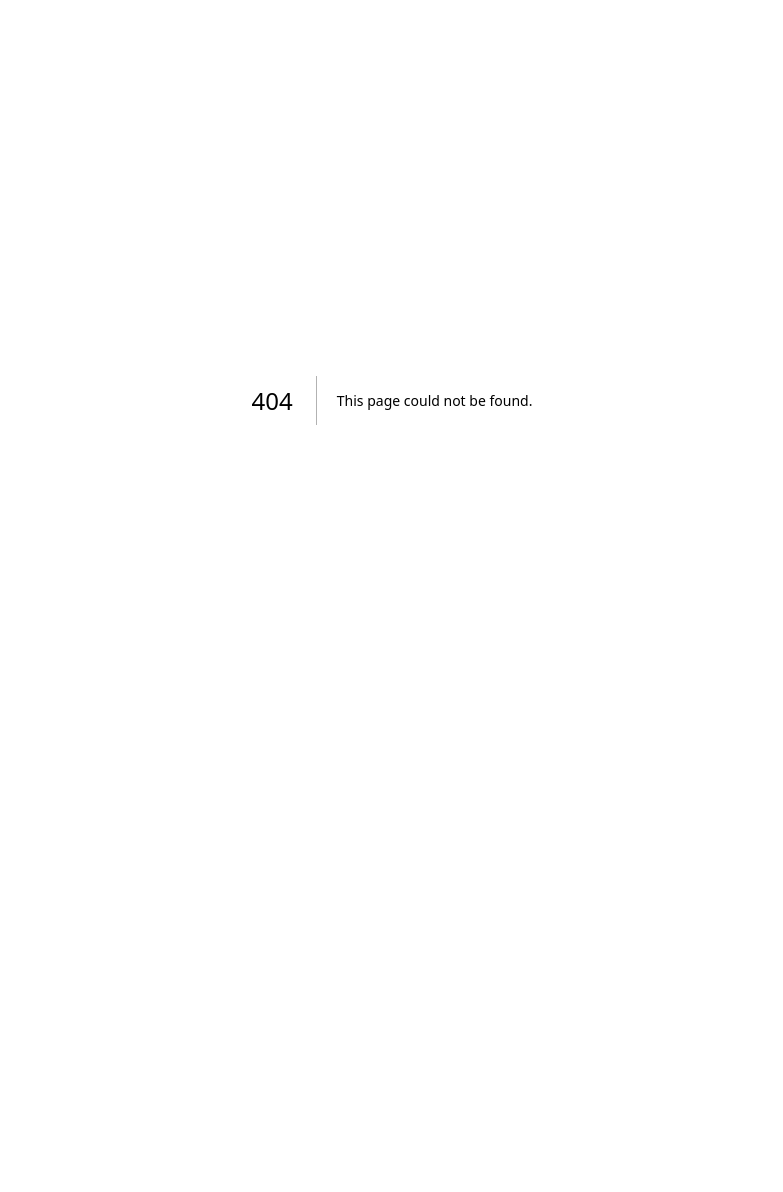
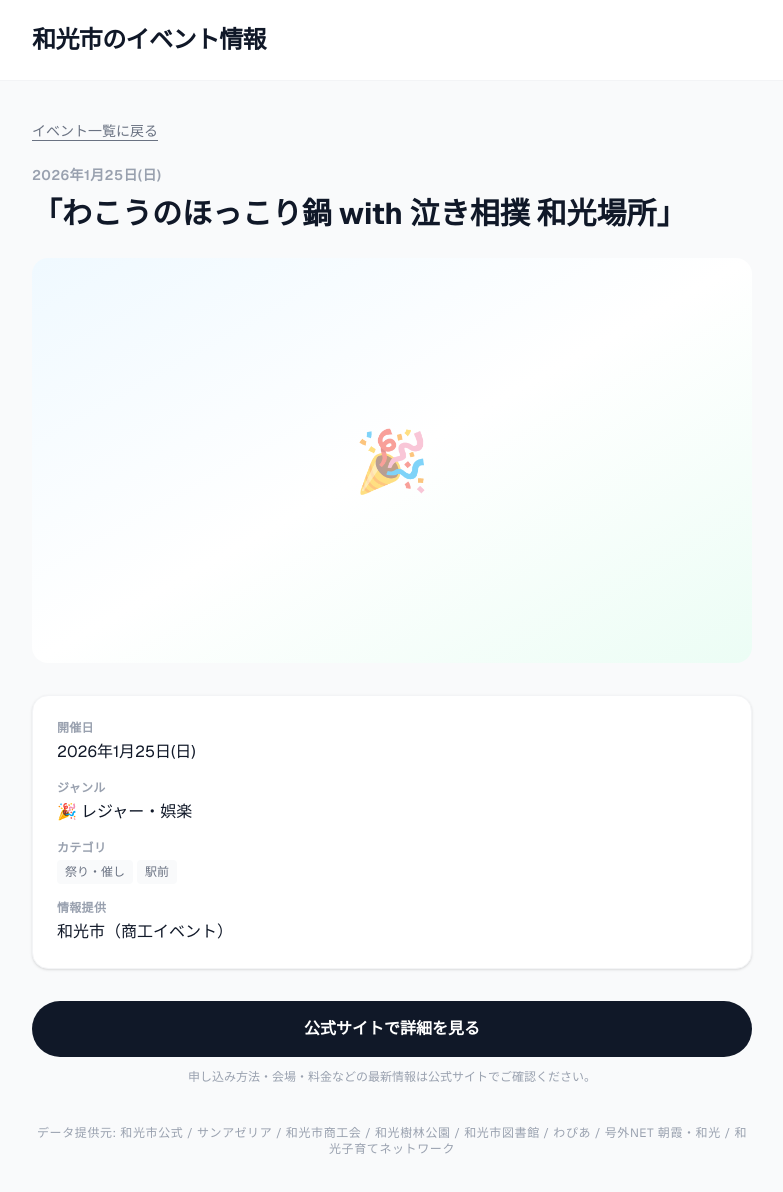
Before and after one commit to niman1114/wakocityevent, a Next.js app: page /events/2026-01-25-7b800695 in a window 1280 px wide. Before the commit this address had no page. Shown: the top 1192 px of the page, without its empty margins (248-1031 px from the left). Before the commit the page ends 800 px from the top, so only its background shows below. Built offline with nearby package versions, Linux system fonts and the light colour scheme.

Commit message:
Add per-event detail pages for SEO (SSG /events/[slug], sitemap entries, card links to detail pages)

```diff
--- /dev/null
+++ b/src/app/events/[slug]/page.tsx
@@ -0,0 +1,194 @@
+import type { Metadata } from 'next';
+import Link from 'next/link';
+import { notFound } from 'next/navigation';
+import { getAllEvents, getEventBySlug, eventSlug, validImageUrl } from '@/lib/events';
+import { getGenreIcon, type Event } from '@/lib/genreMapping';
+
+const SITE_URL = 'https://wakocityevent.vercel.app';
+
+export function generateStaticParams() {
+    return getAllEvents().map((event) => ({ slug: eventSlug(event) }));
+}
+
+function formatDate(dateStr: string) {
+    const date = new Date(dateStr);
+    return date.toLocaleDateString('ja-JP', {
+        year: 'numeric',
+        month: 'long',
+        day: 'numeric',
+        weekday: 'short',
+    });
+}
+
+function buildDescription(event: Event): string {
+    const parts = [
+        `${formatDate(event.date)}に和光市周辺で開催されるイベント「${event.title}」の情報です。`,
+        event.genre ? `ジャンル: ${event.genre}。` : '',
+        event.source ? `情報提供: ${event.source}。` : '',
+        '和光市のイベント情報ポータルが毎日自動更新でお届けします。',
+    ];
+    return parts.join('');
+}
+
+export async function generateMetadata({
+    params,
+}: {
+    params: Promise<{ slug: string }>;
+}): Promise<Metadata> {
+    const { slug } = await params;
+    const event = getEventBySlug(slug);
+    if (!event) return {};
+    const description = buildDescription(event);
+    return {
+        title: event.title,
+        description,
+        alternates: { canonical: `/events/${slug}` },
+        openGraph: {
+            title: event.title,
+            description,
+            url: `${SITE_URL}/events/${slug}`,
+            type: 'article',
+        },
+        twitter: {
+            card: 'summary_large_image',
+            title: event.title,
+            description,
+        },
+    };
+}
+
+function buildJsonLd(event: Event, slug: string) {
+    const image = validImageUrl(event.imageUrl);
+    return {
+        '@context': 'https://schema.org',
+        '@type': 'Event',
+        name: event.title,
+        startDate: event.date.replace(/\//g, '-'),
+        url: event.url,
+        eventAttendanceMode: 'https://schema.org/OfflineEventAttendanceMode',
+        eventStatus: 'https://schema.org/EventScheduled',
+        ...(image ? { image } : {}),
+        location: {
+            '@type': 'Place',
+            name: event.source || '和光市',
+            address: {
+                '@type': 'PostalAddress',
+                addressLocality: '和光市',
+                addressRegion: '埼玉県',
+                addressCountry: 'JP',
+            },
+        },
+        organizer: { '@type': 'Organization', name: event.source || '和光市' },
+        mainEntityOfPage: `${SITE_URL}/events/${slug}`,
+    };
+}
+
+export default async function EventDetailPage({
+    params,
+}: {
+    params: Promise<{ slug: string }>;
+}) {
+    const { slug } = await params;
+    const event = getEventBySlug(slug);
+    if (!event) notFound();
+
+    const image = validImageUrl(event.imageUrl);
+    const jsonLd = buildJsonLd(event, slug);
+
+    return (
+        <main className="min-h-screen bg-gray-50 text-gray-900 font-sans">
+            <script
+                type="application/ld+json"
+                dangerouslySetInnerHTML={{ __html: JSON.stringify(jsonLd) }}
+            />
+            <header className="bg-white border-b border-gray-100">
+                <div className="max-w-3xl mx-auto px-4 sm:px-6 h-20 flex items-center">
+                    <Link href="/" className="text-2xl font-bold tracking-tight text-gray-900">
+                        和光市のイベント情報
+                    </Link>
+                </div>
+            </header>
+
+            <article className="max-w-3xl mx-auto px-4 sm:px-6 py-10">
+                <p className="text-sm text-gray-500 mb-6">
+                    <Link href="/" className="hover:text-gray-900 underline underline-offset-4">
+                        イベント一覧に戻る
+                    </Link>
+                </p>
+
+                <p className="text-sm font-semibold text-gray-400 uppercase tracking-wide mb-2">
+                    {formatDate(event.date)}
+                </p>
+                <h1 className="text-3xl font-bold leading-snug text-gray-900 mb-6">
+                    {event.title}
+                </h1>
+
+                {image ? (
+                    <img
+                        src={image}
+                        alt={event.title}
+                        className="w-full rounded-2xl mb-8 object-cover"
+                    />
+                ) : (
+                    <div className="w-full aspect-[16/9] rounded-2xl mb-8 flex items-center justify-center bg-gradient-to-br from-sky-50 via-white to-emerald-50">
+                        <span className="text-6xl opacity-50">{getGenreIcon(event.genre || 'その他')}</span>
+                    </div>
+                )}
+
+                <dl className="bg-white rounded-2xl border border-gray-100 shadow-sm p-6 space-y-4 mb-8">
+                    <div>
+                        <dt className="text-xs font-semibold text-gray-400 uppercase tracking-wide mb-1">開催日</dt>
+                        <dd className="text-base text-gray-900">{formatDate(event.date)}</dd>
+                    </div>
+                    {event.genre && (
+                        <div>
+                            <dt className="text-xs font-semibold text-gray-400 uppercase tracking-wide mb-1">ジャンル</dt>
+                            <dd className="text-base text-gray-900">
+                                {getGenreIcon(event.genre)} {event.genre}
+                            </dd>
+                        </div>
+                    )}
+                    {event.categories.length > 0 && (
+                        <div>
+                            <dt className="text-xs font-semibold text-gray-400 uppercase tracking-wide mb-1">カテゴリ</dt>
+                            <dd className="flex flex-wrap gap-1">
+                                {event.categories.map((category, index) => (
+                                    <span
+                                        key={index}
+                                        className="text-xs text-gray-500 bg-gray-50 px-2 py-1 rounded"
+                                    >
+                                        {category}
+                                    </span>
+                                ))}
+                            </dd>
+                        </div>
+                    )}
+                    {event.source && (
+                        <div>
+                            <dt className="text-xs font-semibold text-gray-400 uppercase tracking-wide mb-1">情報提供</dt>
+                            <dd className="text-base text-gray-900">{event.source}</dd>
+                        </div>
+                    )}
+                </dl>
+
+                <a
+                    href={event.url}
+                    target="_blank"
+                    rel="noopener noreferrer"
+                    className="block w-full text-center bg-gray-900 text-white font-semibold py-4 rounded-full hover:bg-gray-700 transition-colors"
+                >
+                    公式サイトで詳細を見る
+                </a>
+                <p className="text-xs text-gray-400 text-center mt-3">
+                    申し込み方法・会場・料金などの最新情報は公式サイトでご確認ください。
+                </p>
+            </article>
+
+            <footer className="max-w-3xl mx-auto px-4 sm:px-6 pb-12 text-center">
+                <p className="text-gray-400 text-xs tracking-wider">
+                    データ提供元: 和光市公式 / サンアゼリア / 和光市商工会 / 和光樹林公園 / 和光市図書館 / わぴあ / 号外NET 朝霞・和光 / 和光子育てネットワーク
+                </p>
+            </footer>
+        </main>
+    );
+}
--- a/src/app/sitemap.ts
+++ b/src/app/sitemap.ts
@@ -1,20 +1,31 @@
 import { MetadataRoute } from 'next';
+import { getAllEvents, eventSlug } from '@/lib/events';
 
 export default function sitemap(): MetadataRoute.Sitemap {
     const baseUrl = 'https://wakocityevent.vercel.app';
+    const now = new Date();
 
-    return [
+    const staticPages: MetadataRoute.Sitemap = [
         {
             url: baseUrl,
-            lastModified: new Date(),
+            lastModified: now,
             changeFrequency: 'daily',
             priority: 1,
         },
         {
             url: `${baseUrl}/past`,
-            lastModified: new Date(),
+            lastModified: now,
             changeFrequency: 'daily',
             priority: 0.8,
         },
     ];
+
+    const eventPages: MetadataRoute.Sitemap = getAllEvents().map((event) => ({
+        url: `${baseUrl}/events/${eventSlug(event)}`,
+        lastModified: now,
+        changeFrequency: 'weekly' as const,
+        priority: 0.6,
+    }));
+
+    return [...staticPages, ...eventPages];
 }
--- a/src/components/EventCard.tsx
+++ b/src/components/EventCard.tsx
@@ -1,5 +1,7 @@
 import React from 'react';
+import Link from 'next/link';
 import { getGenreIcon } from '@/lib/genreMapping';
+import { eventSlug } from '@/lib/slug';
 
 interface EventProps {
     event: {
@@ -57,10 +59,7 @@ export const EventCard: React.FC<EventProps> = ({ event, isBookmarked, onToggleB
     };
 
     return (
-        <a
-            href={event.url}
-            target="_blank"
-            rel="noopener noreferrer"
+        <div
             className="group block bg-white rounded-xl overflow-hidden transition-all duration-500 hover:shadow-xl hover:-translate-y-1 h-full flex flex-col relative"
         >
             {/* Image Section */}
@@ -85,7 +84,7 @@ export const EventCard: React.FC<EventProps> = ({ event, isBookmarked, onToggleB
                 </div>
 
                 {/* Action Buttons */}
-                <div className="absolute top-3 right-3 flex gap-2">
+                <div className="absolute top-3 right-3 flex gap-2 z-10">
                     <button
                         onClick={handleShare}
                         className="p-2 rounded-full bg-white/90 backdrop-blur-sm text-gray-600 hover:text-indigo-600 hover:bg-white shadow-sm transition-all duration-200"
@@ -117,7 +116,12 @@ export const EventCard: React.FC<EventProps> = ({ event, isBookmarked, onToggleB
                         {formatDate(event.date)}
                     </p>
                     <h3 className="text-lg font-bold text-gray-900 leading-snug group-hover:text-gray-600 transition-colors line-clamp-2">
-                        {event.title}
+                        <Link
+                            href={`/events/${eventSlug(event)}`}
+                            className="after:absolute after:inset-0 focus:outline-none"
+                        >
+                            {event.title}
+                        </Link>
                     </h3>
                 </div>
 
@@ -137,13 +141,16 @@ export const EventCard: React.FC<EventProps> = ({ event, isBookmarked, onToggleB
                             </span>
                         )}
                     </div>
-                    <div className="w-8 h-8 rounded-full bg-gray-50 flex items-center justify-center group-hover:bg-gray-900 transition-colors duration-300">
-                        <svg className="w-4 h-4 text-gray-400 group-hover:text-white transition-colors duration-300" fill="none" stroke="currentColor" viewBox="0 0 24 24">
-                            <path strokeLinecap="round" strokeLinejoin="round" strokeWidth={2} d="M17 8l4 4m0 0l-4 4m4-4H3" />
-                        </svg>
-                    </div>
+                    <a
+                        href={event.url}
+                        target="_blank"
+                        rel="noopener noreferrer"
+                        className="relative z-10 text-[11px] font-medium text-gray-500 hover:text-gray-900 underline underline-offset-2 whitespace-nowrap"
+                    >
+                        公式サイト
+                    </a>
                 </div>
             </div>
-        </a>
+        </div>
     );
 };
--- /dev/null
+++ b/src/lib/events.ts
@@ -0,0 +1,29 @@
+import fs from 'fs';
+import path from 'path';
+import { assignGenresToEvents, type Event } from './genreMapping';
+import { eventSlug } from './slug';
+
+export { eventSlug };
+
+// Load all events (past and future) from data/events.json, with genres assigned.
+export function getAllEvents(): Event[] {
+    const filePath = path.join(process.cwd(), 'data', 'events.json');
+    try {
+        const fileContents = fs.readFileSync(filePath, 'utf8');
+        const events: Event[] = JSON.parse(fileContents);
+        return assignGenresToEvents(events);
+    } catch (error) {
+        console.error('Error reading events file:', error);
+        return [];
+    }
+}
+
+export function getEventBySlug(slug: string): Event | undefined {
+    return getAllEvents().find((event) => eventSlug(event) === slug);
+}
+
+// Only treat real http(s) URLs as images (data may contain null).
+export function validImageUrl(imageUrl?: string | null): string | null {
+    if (imageUrl && /^https?:\/\//.test(imageUrl)) return imageUrl;
+    return null;
+}
--- /dev/null
+++ b/src/lib/slug.ts
@@ -0,0 +1,17 @@
+import type { Event } from './genreMapping';
+
+// FNV-1a 32bit hash (pure JS, works on both server and client)
+function fnv1a(str: string): string {
+    let hash = 0x811c9dc5;
+    for (let i = 0; i < str.length; i++) {
+        hash ^= str.charCodeAt(i);
+        hash = Math.imul(hash, 0x01000193);
+    }
+    return (hash >>> 0).toString(16).padStart(8, '0');
+}
+
+// Stable per-event slug: YYYY-MM-DD-<hash of official url>
+export function eventSlug(event: Pick<Event, 'date' | 'url'>): string {
+    const date = event.date.replace(/\//g, '-');
+    return `${date}-${fnv1a(event.url)}`;
+}
```
